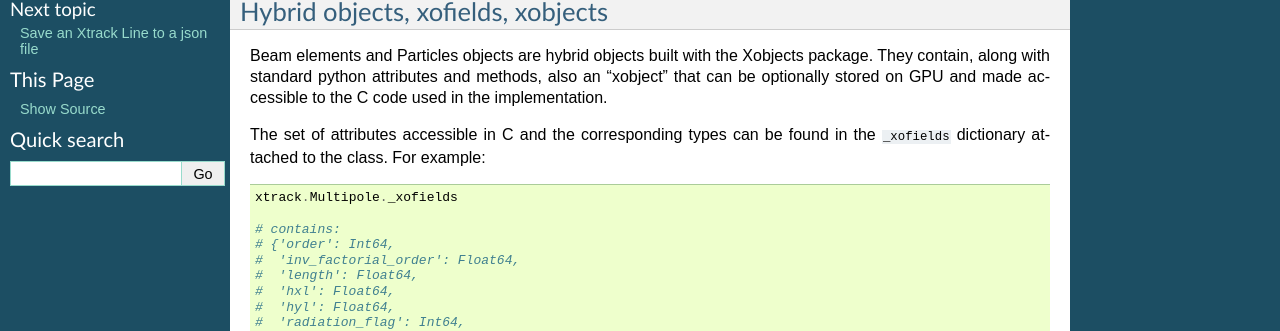
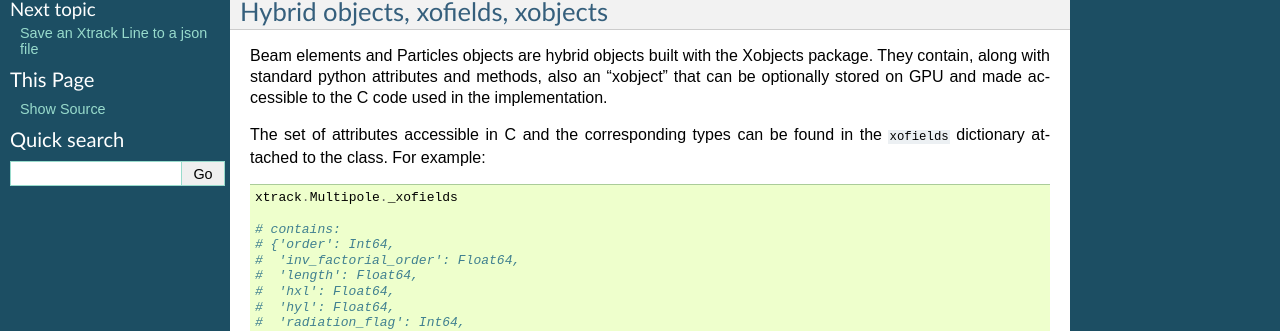
Before and after one commit to xsuite/xsuite, a Sphinx documentation site: the page built from docs/xsuite_data_management.rst, in a window 1280 px wide and 900 px high. Shown: the part 283-614 px from the top of the window. Built offline with Sphinx 7.4.7, drawn with Linux system fonts in a browser that asks for light colours.

Commit message:
Quick push

```diff
--- a/docs/xsuite_data_management.rst
+++ b/docs/xsuite_data_management.rst
@@ -15,7 +15,7 @@ also an "xobject" that can be optionally stored on GPU and made accessible to
 the C code used in the implementation.
 
 The set of attributes accessible in C and the corresponding types can be found in
-the ``_xofields`` dictionary attached to the class. For example:
+the ``xofields`` dictionary attached to the class. For example:
 
 .. code-block:: python
 
```
